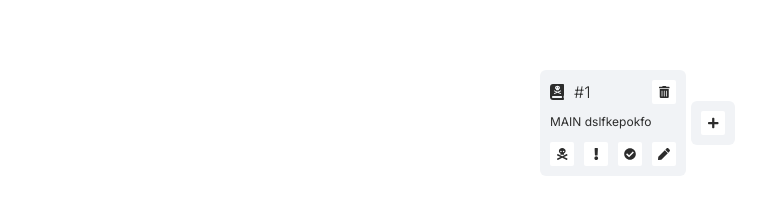
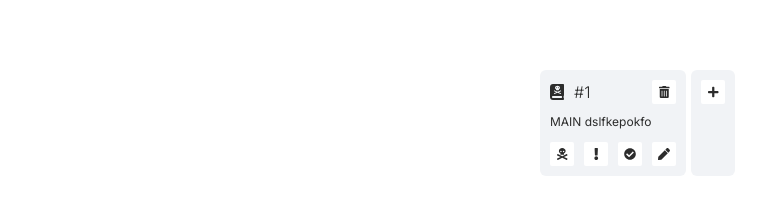
Before and after one commit to chepuhasasha/orbitale, a Vue app: page /#/ in a window 1280 px wide. Shown: the part 289-504 px from the top of the page, without its empty margins (0-778 px from the left). Built offline with nearby package versions, Linux system fonts and the light colour scheme.

Commit message:
remove align

```diff
--- a/src/components/SchemaItem.vue
+++ b/src/components/SchemaItem.vue
@@ -91,7 +91,7 @@ export default {
 .schema-item {
   display: flex;
   gap: 5px;
-  align-items: center;
+  // align-items: center;
   &_line {
     display: flex;
     justify-content: space-between;
```
